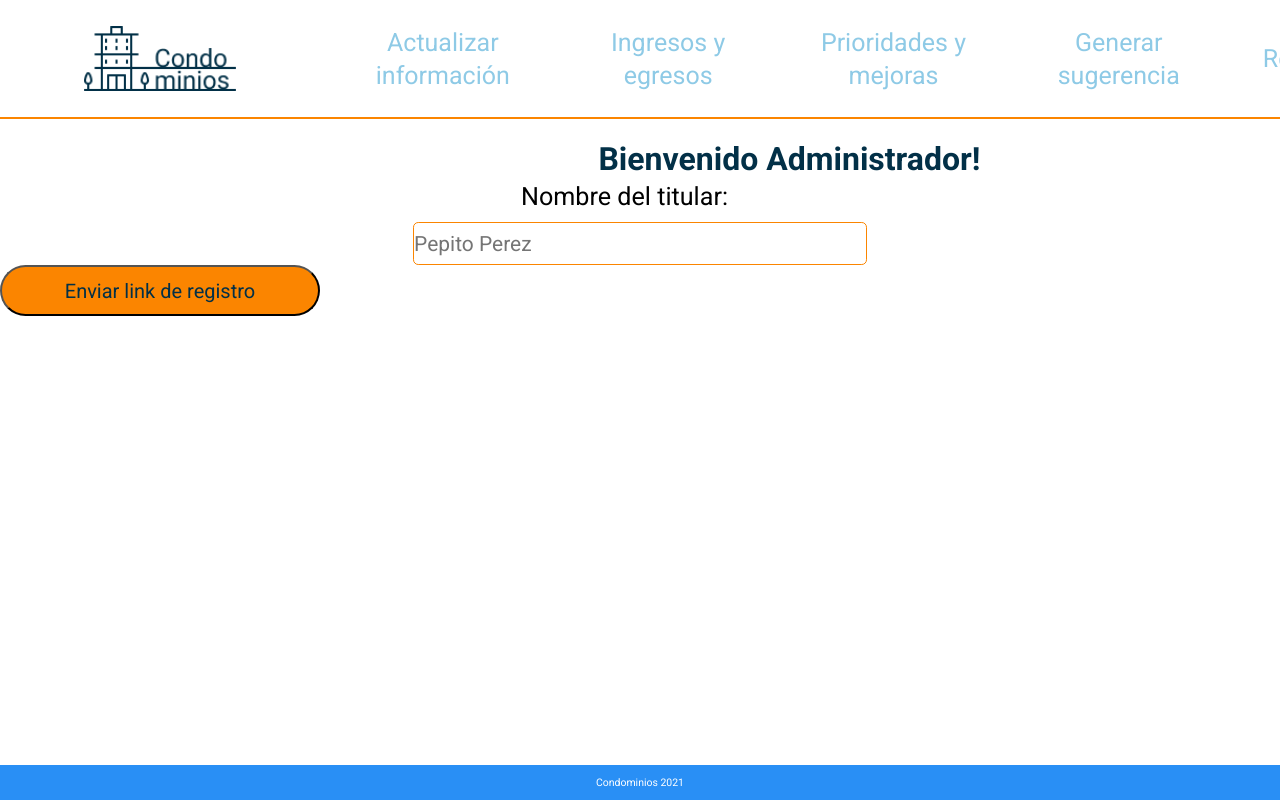
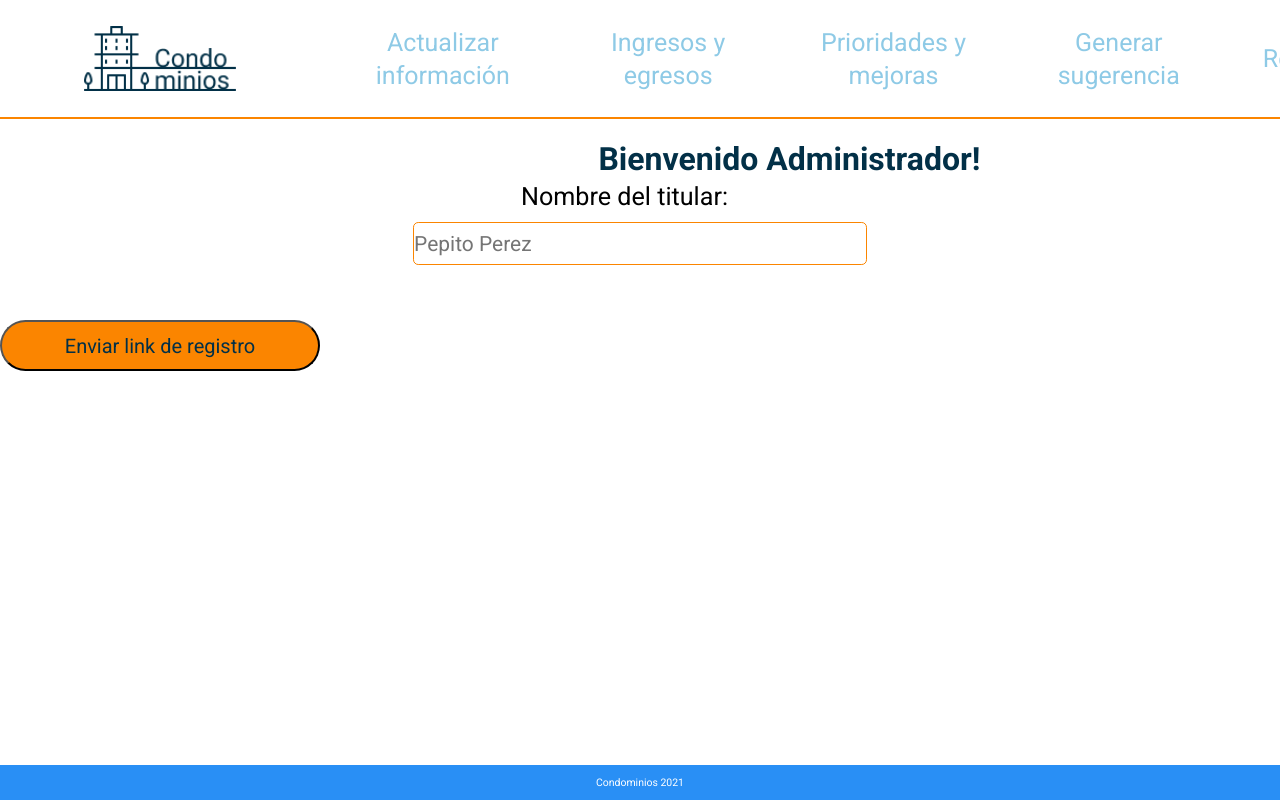
Before and after one commit to CondominiosUP/frontend, a React (Create React App) app: page / in a window 1280 px wide. Shown: the top 800 px of the page. Built offline with nearby package versions, Linux system fonts and the light colour scheme.

Commit message:
button finish

```diff
--- a/src/scss/components/_button.scss
+++ b/src/scss/components/_button.scss
@@ -6,4 +6,7 @@
     border-radius: 50px;
     font-family: $Font-family;
     font-size: 20px;
+    margin-top: 55px;
+    display: flex;
+    align-items: center;
 }
```
